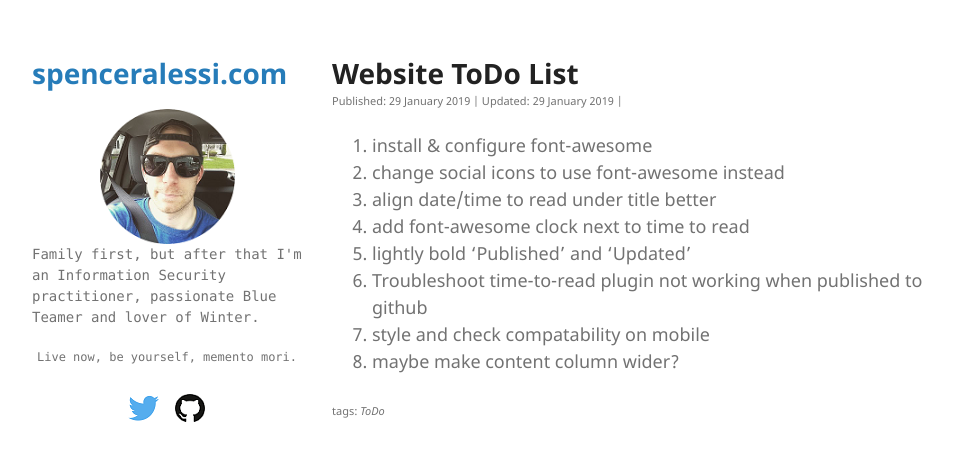
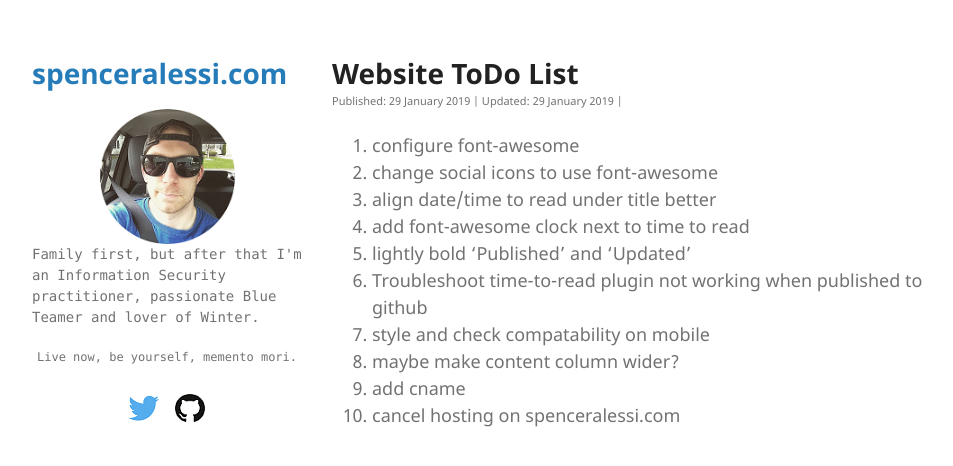
Before and after one commit to techspence/techspence.github.io, a Jekyll site: the page built from _posts/2019-01-29-Website-ToDo.md, in a window 1280 px wide. Shown: the top 466 px of the page, without its empty margins (178-1131 px from the left). Built offline with Jekyll 4.4.1, drawn with Linux system fonts in a browser that asks for light colours.

Commit message:
post updates

```diff
--- a/_layouts/post.html
+++ b/_layouts/post.html
@@ -41,10 +41,6 @@
 
 		{{content}}
 
-		{% if page.tags %}
-		<small>tags: <em>{{ page.tags | join: "</em> - <em>" }}</em></small>
-		{% endif %}
-
       </section>
       <footer>
       </footer>
--- a/_posts/2019-01-29-Website-ToDo.md
+++ b/_posts/2019-01-29-Website-ToDo.md
@@ -1,15 +1,16 @@
 ---
 layout: post
 title: Website ToDo List
-permalink: /websitetodo.html
-tags: [ToDo]
+permalink: /websitetodo
 modified: 29 January 2019
 ---
-1. install & configure font-awesome
-2. change social icons to use font-awesome instead
+1. configure font-awesome
+2. change social icons to use font-awesome
 3. align date/time to read under title better
 4. add font-awesome clock next to time to read
 5. lightly bold 'Published' and 'Updated'
 6. Troubleshoot time-to-read plugin not working when published to github
 7. style and check compatability on mobile
 8. maybe make content column wider?
+9. add cname
+10. cancel hosting on spenceralessi.com
```
Also changed, not shown: _posts/2018-05-31-My-5-Step-InfoSec-Learning-Methodology.md (+11 -15 lines), _posts/2018-06-13-Themes-&-Thoughts-from-the-2018-NYS-Cybersecurity-Conference.md (+26 -15 lines), assets/img/2018NYSCyberSecurityConferenceLogo.png (added).
